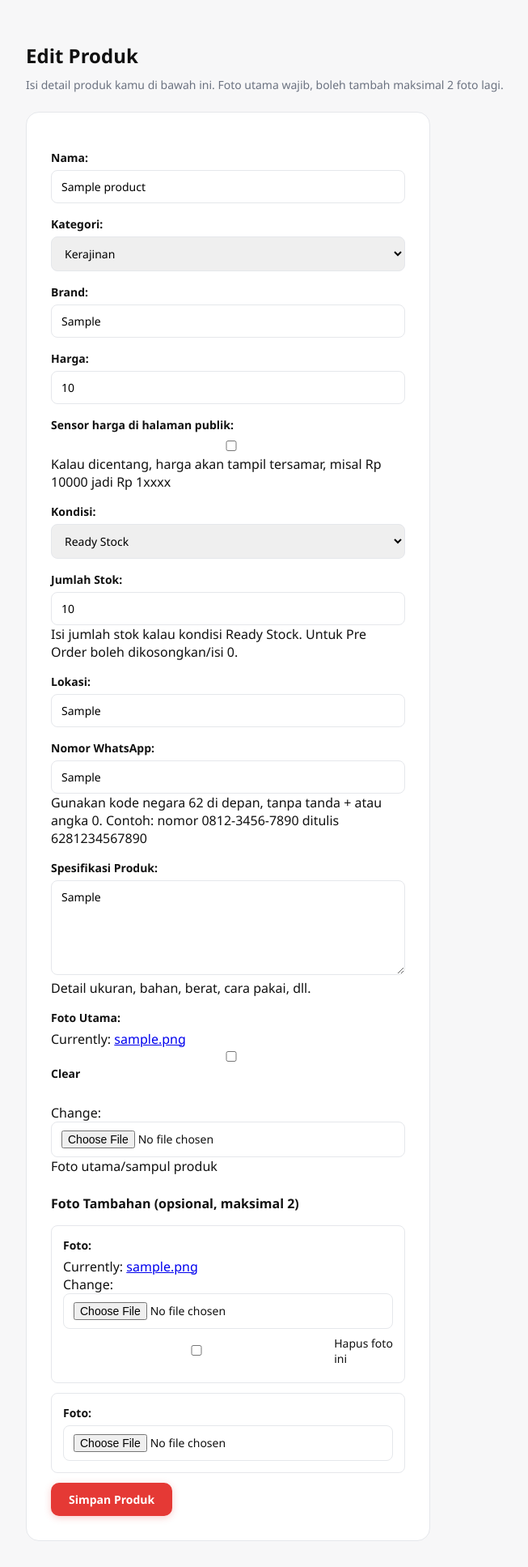
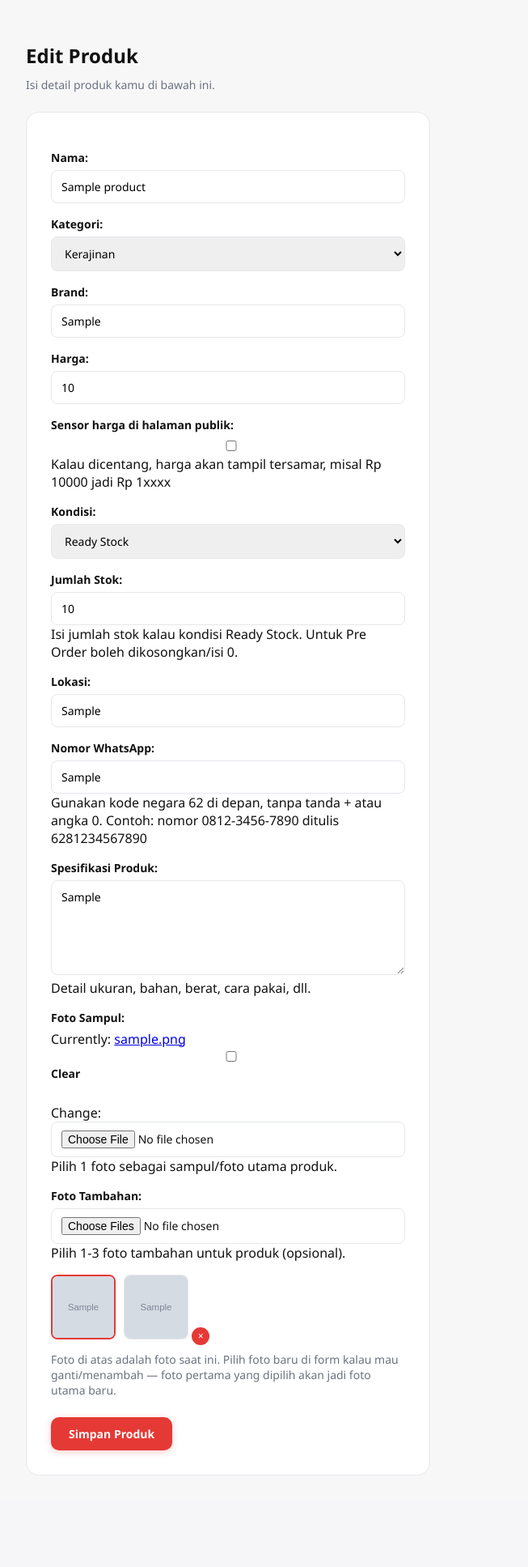
Before and after one commit to zidnichorizcn/didol, a Django app: page /products/1/edit/ in a window 1280 px wide. Shown: the part 74-2009 px from the top of the page at 81% size, without its empty margins (8-661 px from the left). After the commit the page ends 1896 px from the top, so only its background shows below. Run offline with Django 5.2, Linux system fonts and the light colour scheme; a user stored in the database is signed in; tables that the repository leaves empty hold one stand-in row (values such as "Sample post"); grey boxes marked "Sample" are stand-in pictures.

Commit message:
Ubah upload foto jadi multi-select 1-3 foto sekaligus

```diff
--- a/products/forms.py
+++ b/products/forms.py
@@ -1,10 +1,39 @@
 from django import forms
-from django.forms import inlineformset_factory
 from django.contrib.auth.forms import UserCreationForm
 from django.contrib.auth import get_user_model
-from .models import Product, ProductImage
+from .models import Product
+
+
+class MultipleFileInput(forms.ClearableFileInput):
+    allow_multiple_selected = True
+
+
+class MultipleFileField(forms.FileField):
+    def __init__(self, *args, **kwargs):
+        kwargs.setdefault("widget", MultipleFileInput(attrs={"multiple": True}))
+        super().__init__(*args, **kwargs)
+
+    def clean(self, data, initial=None):
+        single_file_clean = super().clean
+        if isinstance(data, (list, tuple)):
+            result = [single_file_clean(d, initial) for d in data]
+        else:
+            result = single_file_clean(data, initial)
+        return result
+
 
 class ProductForm(forms.ModelForm):
+    foto = forms.ImageField(
+        required=False,
+        label="Foto Sampul",
+        help_text="Pilih 1 foto sebagai sampul/foto utama produk.",
+    )
+    foto_files = MultipleFileField(
+        required=False,
+        label="Foto Tambahan",
+        help_text="Pilih 1-3 foto tambahan untuk produk (opsional).",
+    )
+
     class Meta:
         model = Product
         fields = [
@@ -15,7 +44,6 @@ class ProductForm(forms.ModelForm):
             "no_wa": "Nomor WhatsApp",
             "sembunyikan_harga": "Sensor harga di halaman publik",
             "spesifikasi": "Spesifikasi Produk",
-            "foto": "Foto Utama",
             "stok": "Jumlah Stok",
         }
         widgets = {
@@ -29,16 +57,6 @@ class ProductForm(forms.ModelForm):
         }
 
 
-ProductImageFormSet = inlineformset_factory(
-    Product,
-    ProductImage,
-    fields=["foto"],
-    extra=2,
-    max_num=2,
-    can_delete=True,
-)
-
-
 class CustomUserCreationForm(UserCreationForm):
     class Meta:
         model = get_user_model()
--- a/products/urls.py
+++ b/products/urls.py
@@ -9,6 +9,7 @@ from .views import (
     product_update_view,
     product_delete_view,
     product_catat_terjual_view,
+    product_image_delete_view,
     admin_all_products_view,
 )
 
@@ -19,6 +20,7 @@ urlpatterns = [
     path("riwayat/", riwayat_penjualan_view, name="riwayat_penjualan"),
     path("riwayat/<int:pk>/hapus/", riwayat_delete_view, name="riwayat_delete"),
     path("semua-produk/", admin_all_products_view, name="admin_all_products"),
+    path("foto/<int:pk>/hapus/", product_image_delete_view, name="product_image_delete"),
     path("<int:pk>/", product_detail_view, name="product_detail"),
     path("<int:pk>/edit/", product_update_view, name="product_update"),
     path("<int:pk>/hapus/", product_delete_view, name="product_delete"),
--- a/products/views.py
+++ b/products/views.py
@@ -1,8 +1,8 @@
 from django.shortcuts import render, redirect, get_object_or_404
 from django.contrib.auth.decorators import login_required
 from django.contrib.auth import login
-from .models import Product, SaleRecord
-from .forms import ProductForm, CustomUserCreationForm, ProductImageFormSet
+from .models import Product, ProductImage, SaleRecord
+from .forms import ProductForm, CustomUserCreationForm
 
 def product_list_view(request):
     products = Product.objects.all()
@@ -41,28 +41,27 @@ def product_detail_view(request, pk):
 def product_create_view(request):
     if request.method == "POST":
         form = ProductForm(request.POST, request.FILES)
-        formset = ProductImageFormSet(request.POST, request.FILES)
-        if form.is_valid() and formset.is_valid():
+        if form.is_valid():
             product = form.save(commit=False)
             product.penjual = request.user
-            product.save()
-            formset.instance = product
-            formset.save()
+            product.save()  # foto sampul otomatis tersimpan dari field "foto"
+
+            extra_files = request.FILES.getlist("foto_files")[:3]
+            for f in extra_files:
+                ProductImage.objects.create(product=product, foto=f)
+
             return redirect("product_list")
     else:
         form = ProductForm()
-        formset = ProductImageFormSet()
 
-    return render(request, "products/product_form.html", {"form": form, "formset": formset})
+    return render(request, "products/product_form.html", {"form": form})
 
 
 @login_required
 def dashboard_view(request):
     products = Product.objects.filter(penjual=request.user)
-
     jumlah_terjual = sum(p.jumlah_terjual for p in products)
     total_pendapatan = sum(p.pendapatan() for p in products)
-
     context = {
         "products": products,
         "jumlah_terjual": jumlah_terjual,
@@ -99,16 +98,29 @@ def product_update_view(request, pk):
     product = get_object_or_404(Product, pk=pk, penjual=request.user)
     if request.method == "POST":
         form = ProductForm(request.POST, request.FILES, instance=product)
-        formset = ProductImageFormSet(request.POST, request.FILES, instance=product)
-        if form.is_valid() and formset.is_valid():
-            form.save()
-            formset.save()
+        if form.is_valid():
+            product = form.save()  # foto sampul otomatis terupdate dari field "foto"
+
+            extra_files = request.FILES.getlist("foto_files")[:3]
+            existing_count = product.images.count()
+            slot_left = max(0, 2 - existing_count)
+            for f in extra_files[:slot_left]:
+                ProductImage.objects.create(product=product, foto=f)
+
             return redirect("dashboard")
     else:
         form = ProductForm(instance=product)
-        formset = ProductImageFormSet(instance=product)
 
-    return render(request, "products/product_form.html", {"form": form, "formset": formset})
+    return render(request, "products/product_form.html", {"form": form, "product": product})
+
+
+@login_required
+def product_image_delete_view(request, pk):
+    image = get_object_or_404(ProductImage, pk=pk, product__penjual=request.user)
+    product_pk = image.product.pk
+    if request.method == "POST":
+        image.delete()
+    return redirect("product_update", pk=product_pk)
 
 
 @login_required
@@ -133,17 +145,14 @@ def product_catat_terjual_view(request, pk):
             jumlah = int(request.POST.get("jumlah", 0))
         except ValueError:
             jumlah = 0
-
         if jumlah > 0:
             if product.kondisi == "Ready" and jumlah > product.stok:
                 jumlah = product.stok
-
             if jumlah > 0:
                 product.jumlah_terjual += jumlah
                 if product.kondisi == "Ready":
                     product.stok -= jumlah
                 product.save()
-
                 SaleRecord.objects.create(
                     product=product,
                     penjual=request.user,
--- a/templates/products/product_form.html
+++ b/templates/products/product_form.html
@@ -1,31 +1,47 @@
 {% extends "base.html" %}
 {% block content %}
 
-<h2>{{ form.instance.pk|yesno:"Edit Produk,Tambah Produk Baru" }}</h2>
-<p class="helper-text">Isi detail produk kamu di bawah ini. Foto utama wajib, boleh tambah maksimal 2 foto lagi.</p>
+<h2>{% if product %}Edit Produk{% else %}Tambah Produk Baru{% endif %}</h2>
+<p class="helper-text">Isi detail produk kamu di bawah ini.</p>
 
 <div class="form-card">
     <form method="post" enctype="multipart/form-data">
         {% csrf_token %}
         {{ form.as_p }}
 
-        <h3 style="font-size: 16px; margin-top: 24px;">Foto Tambahan (opsional, maksimal 2)</h3>
-        {{ formset.management_form }}
-        {% for image_form in formset %}
-            <div style="border: 1px solid var(--border); border-radius: 8px; padding: 14px; margin-bottom: 12px;">
-                {{ image_form.foto.label_tag }}
-                {{ image_form.foto }}
-                {% if image_form.instance.pk %}
-                    <label style="display: flex; align-items: center; gap: 6px; margin-top: 8px; font-weight: 400;">
-                        {{ image_form.DELETE }} Hapus foto ini
-                    </label>
+        {% if product %}
+            <div style="display:flex; gap:10px; flex-wrap:wrap; margin: 8px 0 16px;">
+                {% if product.foto %}
+                    <img src="{{ product.foto.url }}" style="width:80px; height:80px; object-fit:cover; border-radius:8px; border:2px solid var(--primary);">
                 {% endif %}
-                {{ image_form.id }}
+                {% for img in product.images.all %}
+                    <div style="position:relative;">
+                        <img src="{{ img.foto.url }}" style="width:80px; height:80px; object-fit:cover; border-radius:8px; border:1px solid var(--border);">
+                        <form method="post" action="{% url 'product_image_delete' img.pk %}" style="position:absolute; top:-8px; right:-8px; margin:0;">
+                            {% csrf_token %}
+                            <button type="submit" title="Hapus foto ini" style="background:var(--primary); color:#fff; border:none; border-radius:50%; width:22px; height:22px; cursor:pointer; font-size:12px; line-height:1; padding:0;">×</button>
+                        </form>
+                    </div>
+                {% endfor %}
             </div>
-        {% endfor %}
+            <p class="helper-text" style="margin-top:-8px;">Foto di atas adalah foto saat ini. Pilih foto baru di form kalau mau ganti/menambah — foto pertama yang dipilih akan jadi foto utama baru.</p>
+        {% endif %}
 
         <button type="submit" class="btn btn-primary">Simpan Produk</button>
     </form>
 </div>
 
+<script>
+document.addEventListener("DOMContentLoaded", function () {
+    var input = document.querySelector('input[name="foto_files"]');
+    if (input) {
+        input.addEventListener("change", function () {
+            if (this.files.length > 3) {
+                alert("Maksimal 3 foto. Hanya 3 foto pertama yang akan digunakan.");
+            }
+        });
+    }
+});
+</script>
+
 {% endblock %}
```
